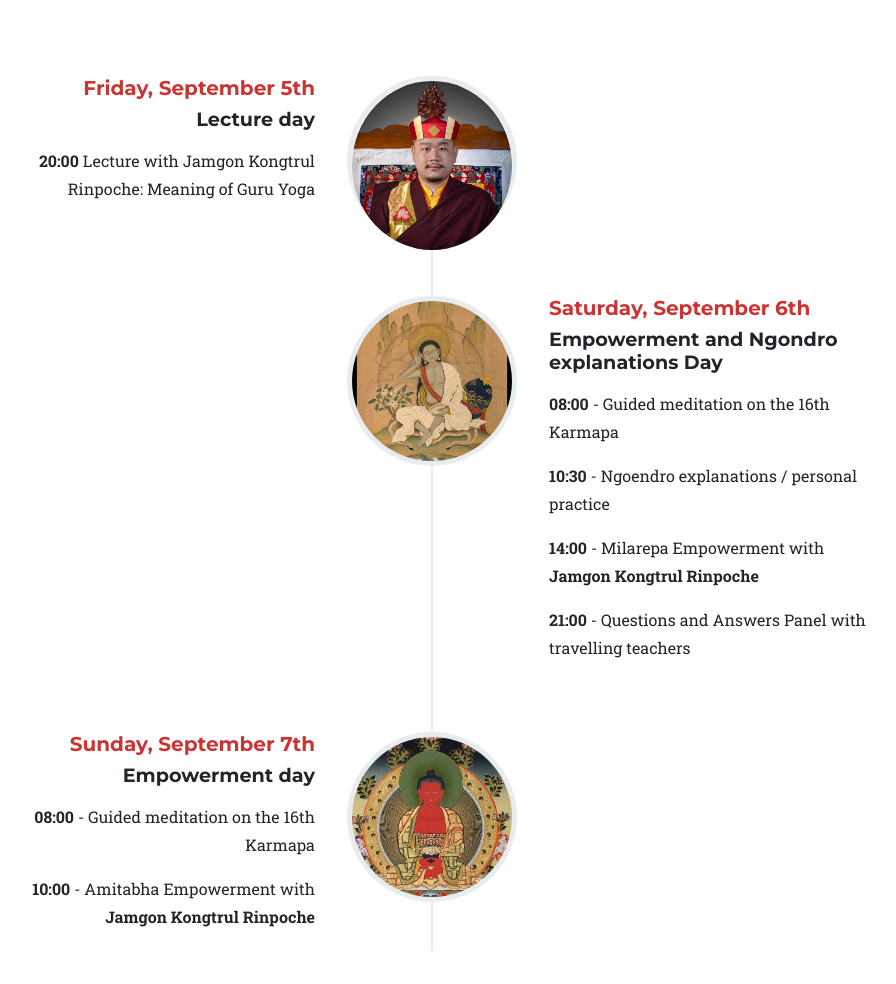
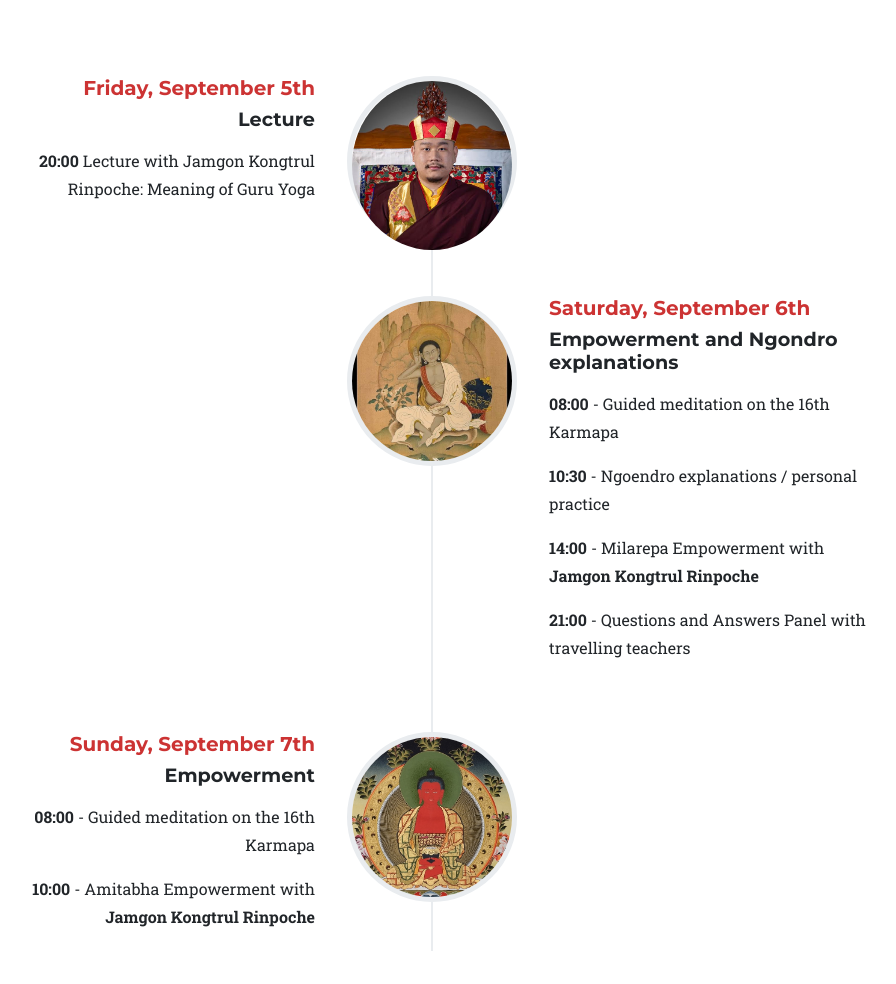
Before and after one commit to okomaro/course2019, a plain HTML site: page index.html in a window 1280 px wide. Shown: the part 979-1963 px from the top of the page, without its empty margins (208-1104 px from the left). Drawn offline with nearby package versions, Linux system fonts and the light colour scheme; a web font is replaced by a local one.

Commit message:
program correct

```diff
--- a/index.html
+++ b/index.html
@@ -145,7 +145,7 @@
                             <div class="timeline-panel">
                                 <div class="timeline-heading">
                                     <h5 class="red">Friday, September 5th</h5>
-                                    <h4 class="subheading">Lecture day</h4>
+                                    <h4 class="subheading">Lecture</h4>
                                 </div>
                                 <div class="timeline-body">
                                     <p class="mt-3"><b>20:00</b> Lecture with Jamgon Kongtrul Rinpoche: Meaning of Guru
@@ -160,7 +160,7 @@
                             <div class="timeline-panel">
                                 <div class="timeline-heading">
                                     <h5 class="red">Saturday, September 6th</h5>
-                                    <h4 class="subheading">Empowerment and Ngondro explanations Day</h4>
+                                    <h4 class="subheading">Empowerment and Ngondro explanations</h4>
                                 </div>
                                 <div class="timeline-body">
                                     <p class="mt-3"><b>08:00 </b> - Guided meditation on the 16th Karmapa </p>
@@ -180,7 +180,7 @@
                             <div class="timeline-panel">
                                 <div class="timeline-heading">
                                     <h5 class="red">Sunday, September 7th</h5>
-                                    <h4 class="subheading">Empowerment day </h4>
+                                    <h4 class="subheading">Empowerment </h4>
                                 </div>
                                 <div class="timeline-body">
                                     <p class="mt-3"><b>08:00 </b> - Guided meditation on the 16th Karmapa </p>
```
